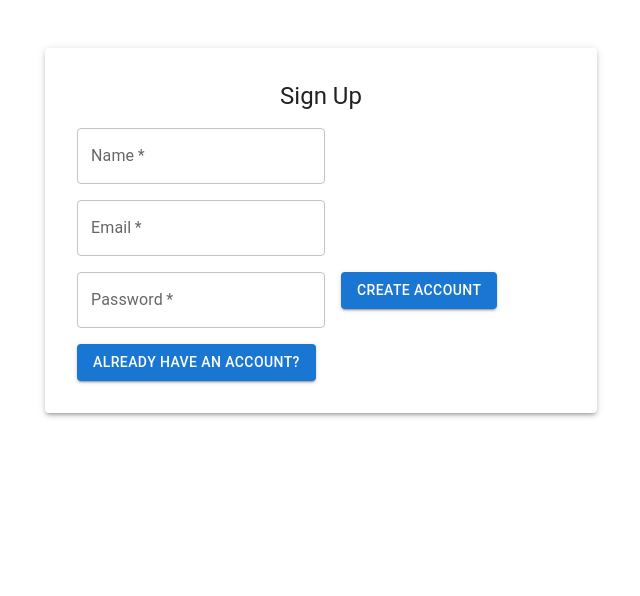
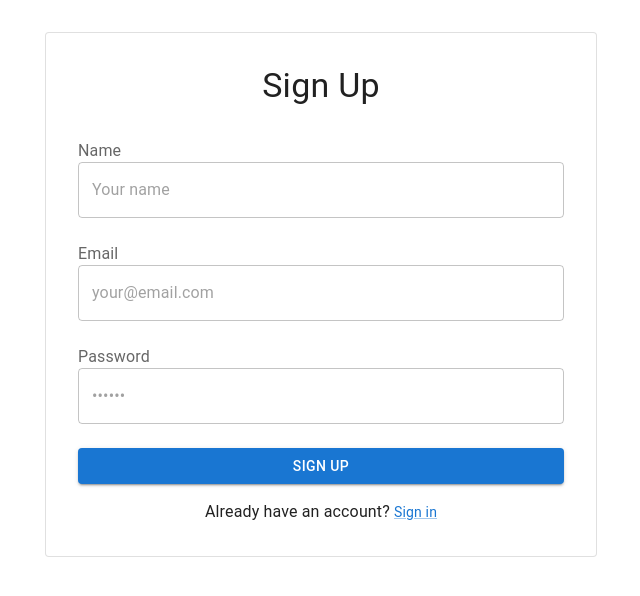
Before and after one commit to MuhammadNomanLatif/librarymanagementsystem, a React (Vite) app in the folder frontend/: page /signup in a window 1280 px wide. Shown: the top 596 px of the page, without its empty margins (319-959 px from the left). Built offline with nearby package versions, Linux system fonts and the light colour scheme.

Commit message:
code modification of login and signup page + add forget password page

```diff
--- a/frontend/src/components/Login.jsx
+++ b/frontend/src/components/Login.jsx
@@ -2,30 +2,66 @@ import { useState } from "react";
 import { useNavigate } from "react-router-dom";
 import api from "../utils/axiosInstance";
 import {
-  Box,
   Button,
   Container,
   TextField,
   Typography,
-  Grid,
-  Paper,
+  FormControl,
+  FormLabel,
+  Card,
+  Link,
 } from "@mui/material";
 
 const Login = () => {
-  const navigate = useNavigate(); // 👈 get the navigation function
+  const navigate = useNavigate();
+
   const [formData, setFormData] = useState({
+    name: "",
     email: "",
     password: "",
   });
+
+  const [emailError, setEmailError] = useState(false);
+  const [emailErrorMessage, setEmailErrorMessage] = useState("");
+  const [passwordError, setPasswordError] = useState(false);
+  const [passwordErrorMessage, setPasswordErrorMessage] = useState("");
   const [message, setMessage] = useState("");
+  const [messageColor, setMessageColor] = useState("error");
 
   const handleChange = (e) => {
-    setFormData((prev) => ({ ...prev, [e.target.name]: e.target.value }));
+    setFormData({ ...formData, [e.target.name]: e.target.value });
+  };
+
+  const validateInputs = () => {
+    let valid = true;
+
+    // Email validation
+    if (!formData.email || !/\S+@\S+\.\S+/.test(formData.email)) {
+      setEmailError(true);
+      setEmailErrorMessage("Please enter a valid email address.");
+      valid = false;
+    } else {
+      setEmailError(false);
+      setEmailErrorMessage("");
+    }
+
+    // Password validation
+    if (!formData.password || formData.password.length < 6) {
+      setPasswordError(true);
+      setPasswordErrorMessage("Password must be at least 6 characters.");
+      valid = false;
+    } else {
+      setPasswordError(false);
+      setPasswordErrorMessage("");
+    }
+
+    return valid;
   };
 
   const handleSubmit = async (e) => {
     e.preventDefault();
 
+    if (!validateInputs()) return;
     try {
       const res = await api.post("/login", formData);
       setMessage(res.data.message || "Login successful");
@@ -38,62 +74,65 @@ const Login = () => {
 
   return (
     <Container maxWidth="sm">
-      <Paper elevation={3} sx={{ p: 4, mt: 6 }}>
-        <Typography variant="h5" align="center" gutterBottom>
+      <Card variant="outlined" sx={{ padding: 4, marginTop: 4 }}>
+        <Typography
+          component="h1"
+          variant="h4"
+          sx={{ textAlign: "center", mb: 2 }}
+        >
           Login
         </Typography>
 
-        <Box component="form" onSubmit={handleSubmit} noValidate sx={{ mt: 2 }}>
-          <Grid container spacing={2}>
-            <Grid item xs={12}>
+        <form onSubmit={handleSubmit} noValidate>
+          <FormControl fullWidth margin="normal">
+            <FormLabel>Email</FormLabel>
             <TextField
-                required
-                fullWidth
-                label="Email"
               name="email"
               type="email"
+              placeholder="your@email.com"
               value={formData.email}
               onChange={handleChange}
-                autoComplete="email"
+              error={emailError}
+              helperText={emailErrorMessage}
+              required
             />
-            </Grid>
+          </FormControl>
 
-            <Grid item xs={12}>
+          <FormControl fullWidth margin="normal">
+            <FormLabel>Password</FormLabel>
             <TextField
-                required
-                fullWidth
-                label="Password"
               name="password"
               type="password"
+              placeholder="••••••"
               value={formData.password}
               onChange={handleChange}
-                autoComplete="current-password"
+              error={passwordError}
+              helperText={passwordErrorMessage}
+              required
             />
-            </Grid>
+          </FormControl>
 
-            <Grid item xs={12}>
-              <Button type="submit" variant="contained" fullWidth>
+          <Button type="submit" variant="contained" fullWidth sx={{ mt: 2 }}>
             Login
           </Button>
-            </Grid>
+        </form>
+        <Typography sx={{ textAlign: "center", mt: 2 }}>
+          Don't have an account?
+          <Link
+            onClick={() => navigate("/signup")}
+            variant="body2"
+            sx={{ cursor: "pointer" }}
+          >
+            Sign up
+          </Link>
+        </Typography>
 
         {message && (
-              <Grid item xs={12}>
-                <Typography color="primary">{message}</Typography>
-              </Grid>
+          <Typography color={messageColor} sx={{ mt: 2, textAlign: "center" }}>
+            {message}
+          </Typography>
         )}
-          </Grid>
-        </Box>
-        <Grid item xs={12}>
-          <Button
-            onClick={() => navigate("/signup")}
-            variant="outlined"
-            fullWidth
-          >
-            Don't have an account? Sign up
-          </Button>
-        </Grid>
-      </Paper>
+      </Card>
     </Container>
   );
 };
--- a/frontend/src/components/Signup.jsx
+++ b/frontend/src/components/Signup.jsx
@@ -1,116 +1,171 @@
 import { useState } from "react";
+import { useNavigate } from "react-router-dom";
 import api from "../utils/axiosInstance";
-import { useNavigate } from "react-router-dom"; // ✅ Import
 import {
-  Box,
   Button,
   Container,
   TextField,
   Typography,
-  Grid,
-  Paper,
+  FormControl,
+  FormLabel,
+  Card,
+  Link,
 } from "@mui/material";
-import axios from "axios";
 
 const Signup = () => {
-  const navigate = useNavigate(); // ✅ Hook for navigation
+  const navigate = useNavigate();
+
   const [formData, setFormData] = useState({
     name: "",
     email: "",
     password: "",
   });
 
+  const [emailError, setEmailError] = useState(false);
+  const [nameError, setNameError] = useState(false);
+  const [nameErrorMessage, setNameErrorMessage] = useState("");
+  const [emailErrorMessage, setEmailErrorMessage] = useState("");
+  const [passwordError, setPasswordError] = useState(false);
+  const [passwordErrorMessage, setPasswordErrorMessage] = useState("");
   const [message, setMessage] = useState("");
+  const [messageColor, setMessageColor] = useState("error");
 
   const handleChange = (e) => {
-    console.log(e);
     setFormData({ ...formData, [e.target.name]: e.target.value });
   };
 
+  const validateInputs = () => {
+    let valid = true;
+
+    // Name validation
+    if (!formData.name.trim()) {
+      setNameError(true);
+      setNameErrorMessage("Name is required.");
+      valid = false;
+    } else {
+      setNameError(false);
+      setNameErrorMessage("");
+    }
+
+    // Email validation
+    if (!formData.email || !/\S+@\S+\.\S+/.test(formData.email)) {
+      setEmailError(true);
+      setEmailErrorMessage("Please enter a valid email address.");
+      valid = false;
+    } else {
+      setEmailError(false);
+      setEmailErrorMessage("");
+    }
+
+    // Password validation
+    if (!formData.password || formData.password.length < 6) {
+      setPasswordError(true);
+      setPasswordErrorMessage("Password must be at least 6 characters.");
+      valid = false;
+    } else {
+      setPasswordError(false);
+      setPasswordErrorMessage("");
+    }
+
+    return valid;
+  };
+
   const handleSubmit = async (e) => {
-    console.log(formData);
     e.preventDefault();
 
+    if (!validateInputs()) return;
+
     try {
-      // POST to your backend endpoint
       const res = await api.post("/signup", formData);
       setMessage(res.data.message || "Signup successful");
+      setMessageColor("primary");
+
+      // Reset form
+      setFormData({ name: "", email: "", password: "" });
+
+      // Redirect to login after short delay
+      setTimeout(() => navigate("/login"), 1500);
     } catch (err) {
       setMessage(err.response?.data?.message || "Signup failed");
+      setMessageColor("error");
     }
   };
 
   return (
     <Container maxWidth="sm">
-      <Paper elevation={3} sx={{ p: 4, mt: 6 }}>
-        <Typography variant="h5" align="center" gutterBottom>
+      <Card variant="outlined" sx={{ padding: 4, marginTop: 4 }}>
+        <Typography
+          component="h1"
+          variant="h4"
+          sx={{ textAlign: "center", mb: 2 }}
+        >
           Sign Up
         </Typography>
 
-        <Box component="form" onSubmit={handleSubmit} noValidate sx={{ mt: 2 }}>
-          <Grid container spacing={2}>
-            <Grid item xs={12}>
+        <form onSubmit={handleSubmit} noValidate>
+          <FormControl fullWidth margin="normal">
+            <FormLabel>Name</FormLabel>
             <TextField
-                required
-                fullWidth
-                label="Name"
               name="name"
+              placeholder="Your name"
               value={formData.name}
               onChange={handleChange}
-                autoComplete="name"
+              error={nameError}
+              helperText={nameErrorMessage}
+              required
             />
-            </Grid>
+          </FormControl>
 
-            <Grid item xs={12}>
+          <FormControl fullWidth margin="normal">
+            <FormLabel>Email</FormLabel>
             <TextField
-                required
-                fullWidth
-                label="Email"
               name="email"
               type="email"
+              placeholder="your@email.com"
               value={formData.email}
               onChange={handleChange}
-                autoComplete="email"
+              error={emailError}
+              helperText={emailErrorMessage}
+              required
             />
-            </Grid>
+          </FormControl>
 
-            <Grid item xs={12}>
+          <FormControl fullWidth margin="normal">
+            <FormLabel>Password</FormLabel>
             <TextField
-                required
-                fullWidth
-                label="Password"
               name="password"
               type="password"
+              placeholder="••••••"
               value={formData.password}
               onChange={handleChange}
-                autoComplete="new-password"
+              error={passwordError}
+              helperText={passwordErrorMessage}
+              required
             />
-            </Grid>
+          </FormControl>
 
-            <Grid item xs={12}>
-              <Button type="submit" variant="contained" fullWidth>
-                Create Account
+          <Button type="submit" variant="contained" fullWidth sx={{ mt: 2 }}>
+            Sign Up
           </Button>
-            </Grid>
-            <Grid item xs={12}>
-              <Button
+        </form>
+
+        <Typography sx={{ textAlign: "center", mt: 2 }}>
+          Already have an account?{" "}
+          <Link
             onClick={() => navigate("/login")}
-                type="submit"
-                variant="contained"
-                fullWidth
+            variant="body2"
+            sx={{ cursor: "pointer" }}
           >
-                Already have an account?
-              </Button>
-            </Grid>
+            Sign in
+          </Link>
+        </Typography>
 
         {message && (
-              <Grid item xs={12}>
-                <Typography color="primary">{message}</Typography>
-              </Grid>
+          <Typography color={messageColor} sx={{ mt: 2, textAlign: "center" }}>
+            {message}
+          </Typography>
         )}
-          </Grid>
-        </Box>
-      </Paper>
+      </Card>
     </Container>
   );
 };
```
Also changed, not shown: frontend/src/components/ForgotPassword.jsx (added, +54 -0 lines). Lines whose indentation alone changed are shown as unchanged.
